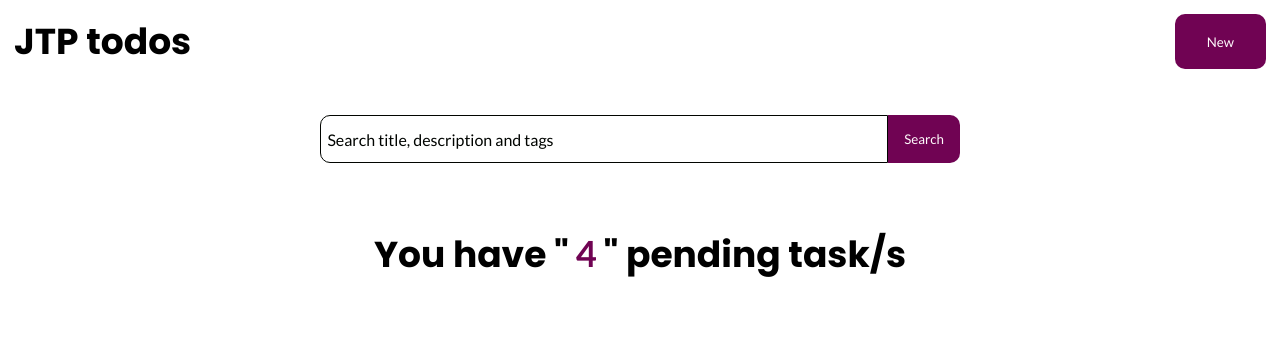
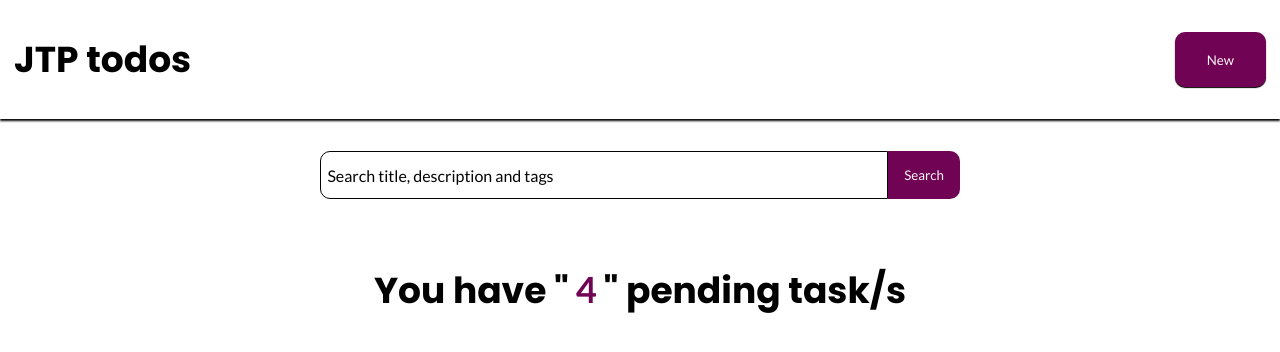
Before and after one commit to joshytheprogrammer/todos-frontend, a Nuxt app: page / in a window 1280 px wide. Shown: the top 352 px of the page. Built offline with nearby package versions, Linux system fonts and the light colour scheme.

Commit message:
made changes: ''

```diff
--- a/components/App/Nav.vue
+++ b/components/App/Nav.vue
@@ -15,7 +15,9 @@ export default {
 .nav {
   display: flex;
   justify-content: space-between;
-  padding: 14px;
+  padding: 2rem 14px;
+
+  box-shadow: 0px 2px 2px $dark;
 
   h2 {
     @include page-title;
@@ -23,6 +25,7 @@ export default {
 
   button {
     @include btn;
+    box-shadow: 0px 1px 1px $dark;
   }
 }
 </style>
```
